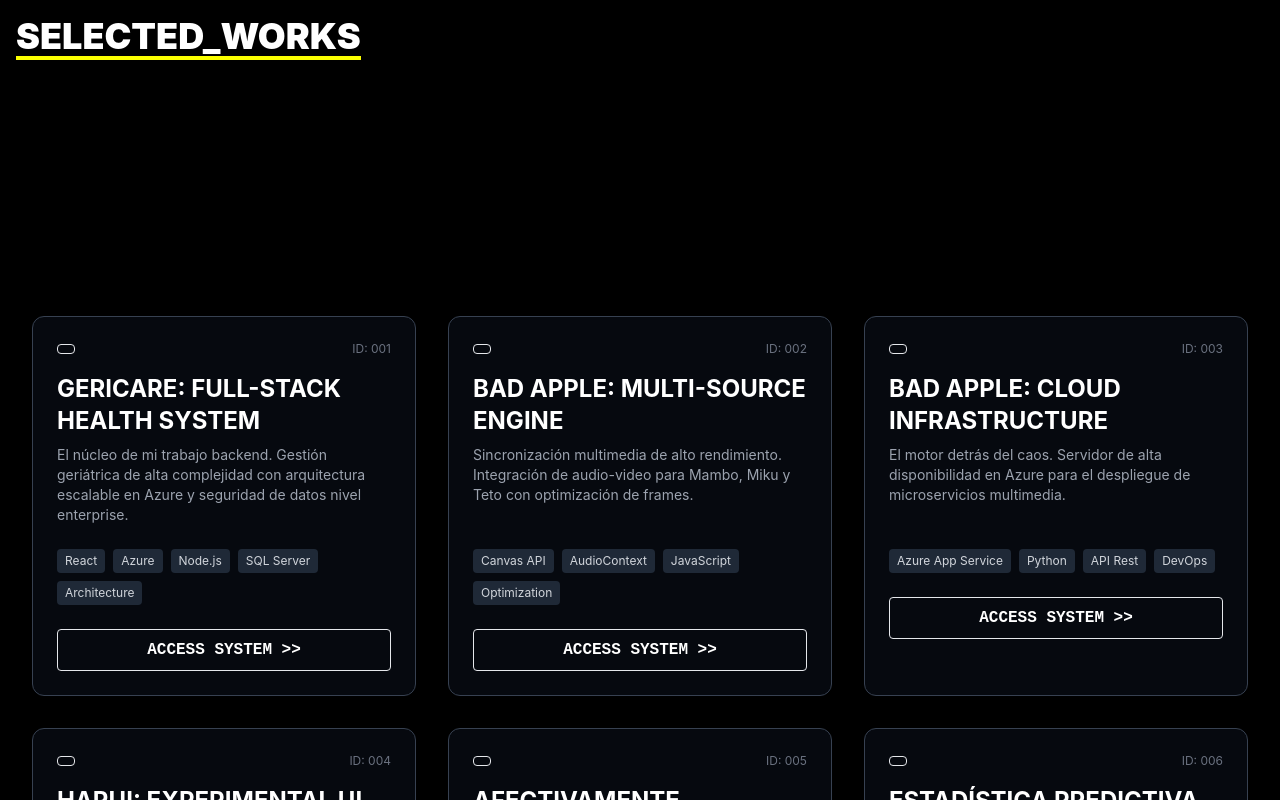
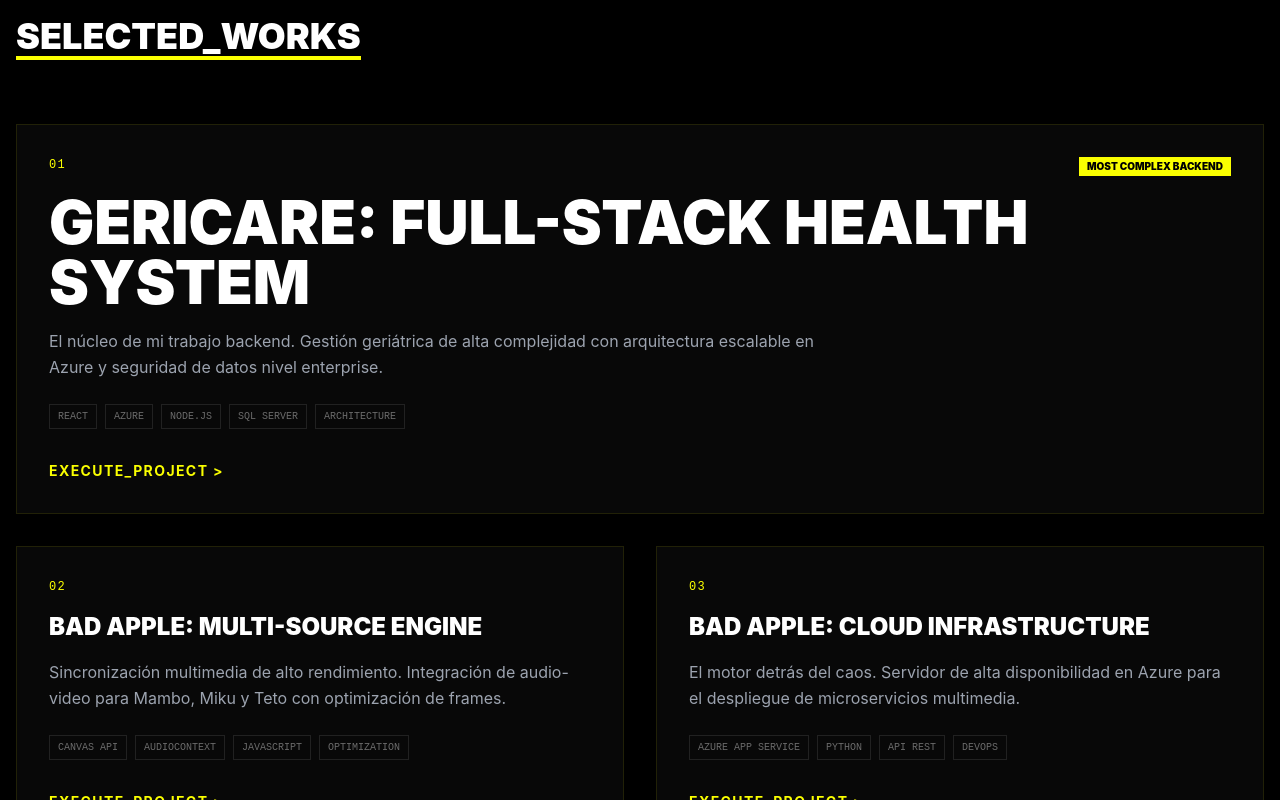
Before and after one commit to throdrigueza-png/Thomas-web, a React (Vite) app: page / in a window 1280 px wide. Shown: the part 880-1680 px from the top of the page. Built offline with nearby package versions, Linux system fonts and the light colour scheme.

Commit message:
Update Projects.jsx

```diff
--- a/src/components/sections/Projects.jsx
+++ b/src/components/sections/Projects.jsx
@@ -1,75 +1,45 @@
-import { motion } from "framer-motion";
-import { Tilt } from "react-tilt";
-import projects from "../../data/projects.json";
+import React from 'react';
+import projectsData from '../../data/projects.json';
+import { motion } from 'framer-motion';
 
 const Projects = () => {
-  const defaultOptions = {
-    reverse:        false,
-    max:            25,
-    perspective:    1000,
-    scale:          1.05,
-    speed:          1000,
-    transition:     true,
-    axis:           null,
-    reset:          true,
-    easing:         "cubic-bezier(.03,.98,.52,.99)",
-  }
-
   return (
-    <section id="projects" className="py-20 px-4 relative z-10">
-      <motion.h2
-        initial={{ opacity: 0, y: -50 }}
-        whileInView={{ opacity: 1, y: 0 }}
-        className="text-4xl md:text-5xl font-bold text-center mb-16 text-transparent bg-clip-text bg-gradient-to-r from-thomas-purple to-hacker-green"
+    <div className="grid grid-cols-1 md:grid-cols-2 gap-8">
+      {projectsData.map((project) => (
+        <motion.div
+          key={project.id}
+          whileHover={{ y: -10 }}
+          className={`glass-card p-8 flex flex-col justify-between ${project.featured ? 'md:col-span-2 border-l-4 border-l-neon-yellow' : ''}`}
         >
-        PROJECTS_DATABASE
-      </motion.h2>
-
-      <div className="grid grid-cols-1 md:grid-cols-2 lg:grid-cols-3 gap-8 max-w-7xl mx-auto">
-        {projects.map((project, index) => (
-          <Tilt key={index} options={defaultOptions} className="h-full">
-            <motion.div
-              initial={{ opacity: 0, x: -50 }}
-              whileInView={{ opacity: 1, x: 0 }}
-              transition={{ delay: index * 0.1 }}
-              className="h-full bg-gray-900 bg-opacity-40 backdrop-blur-md border border-gray-700 hover:border-thomas-purple p-6 rounded-xl shadow-[0_0_15px_rgba(0,0,0,0.5)] hover:shadow-[0_0_20px_rgba(128,0,128,0.4)] transition-all group"
-            >
-              <div className="flex justify-between items-center mb-4">
-                <span className="text-hacker-green font-mono text-xs border border-hacker-green px-2 py-1 rounded">
-                  {project.category}
-                </span>
-                <span className="text-gray-500 text-xs">ID: 0{project.id}</span>
+          <div>
+            <div className="flex justify-between items-start mb-4">
+              <span className="text-neon-yellow font-mono text-xs tracking-widest">{project.id}</span>
+              {project.featured && <span className="bg-neon-yellow text-black text-[10px] px-2 py-0.5 font-black uppercase">Most Complex Backend</span>}
             </div>
-
-              <h3 className="text-2xl font-bold text-white mb-2 group-hover:text-thomas-purple transition-colors">
+            <h3 className={`font-black mb-4 ${project.featured ? 'text-4xl md:text-6xl' : 'text-2xl'}`}>
               {project.title}
             </h3>
-
-              <p className="text-gray-400 text-sm mb-6 h-20 overflow-hidden">
+            <p className="text-gray-400 mb-6 leading-relaxed max-w-3xl">
               {project.description}
             </p>
-
-              <div className="flex flex-wrap gap-2 mb-6">
+            <div className="flex flex-wrap gap-2 mb-8">
               {project.tech.map((t, i) => (
-                  <span key={i} className="text-xs text-gray-300 bg-gray-800 px-2 py-1 rounded">
+                <span key={i} className="text-[10px] font-mono text-white/40 border border-white/10 px-2 py-1 uppercase">
                   {t}
                 </span>
               ))}
             </div>
-
+          </div>
           <a
-                href={project.url}
+            href={project.link}
             target="_blank"
-                rel="noopener noreferrer"
-                className="block w-full text-center py-2 border border-thomas-purple text-thomas-purple hover:bg-thomas-purple hover:text-white transition-all rounded font-mono font-bold"
+            className="inline-block text-neon-yellow font-bold tracking-widest text-sm hover:underline"
           >
-                ACCESS SYSTEM &gt;&gt;
+            EXECUTE_PROJECT >
           </a>
         </motion.div>
-          </Tilt>
       ))}
     </div>
-    </section>
   );
 };
 
```
Lines whose indentation alone changed are shown as unchanged.
